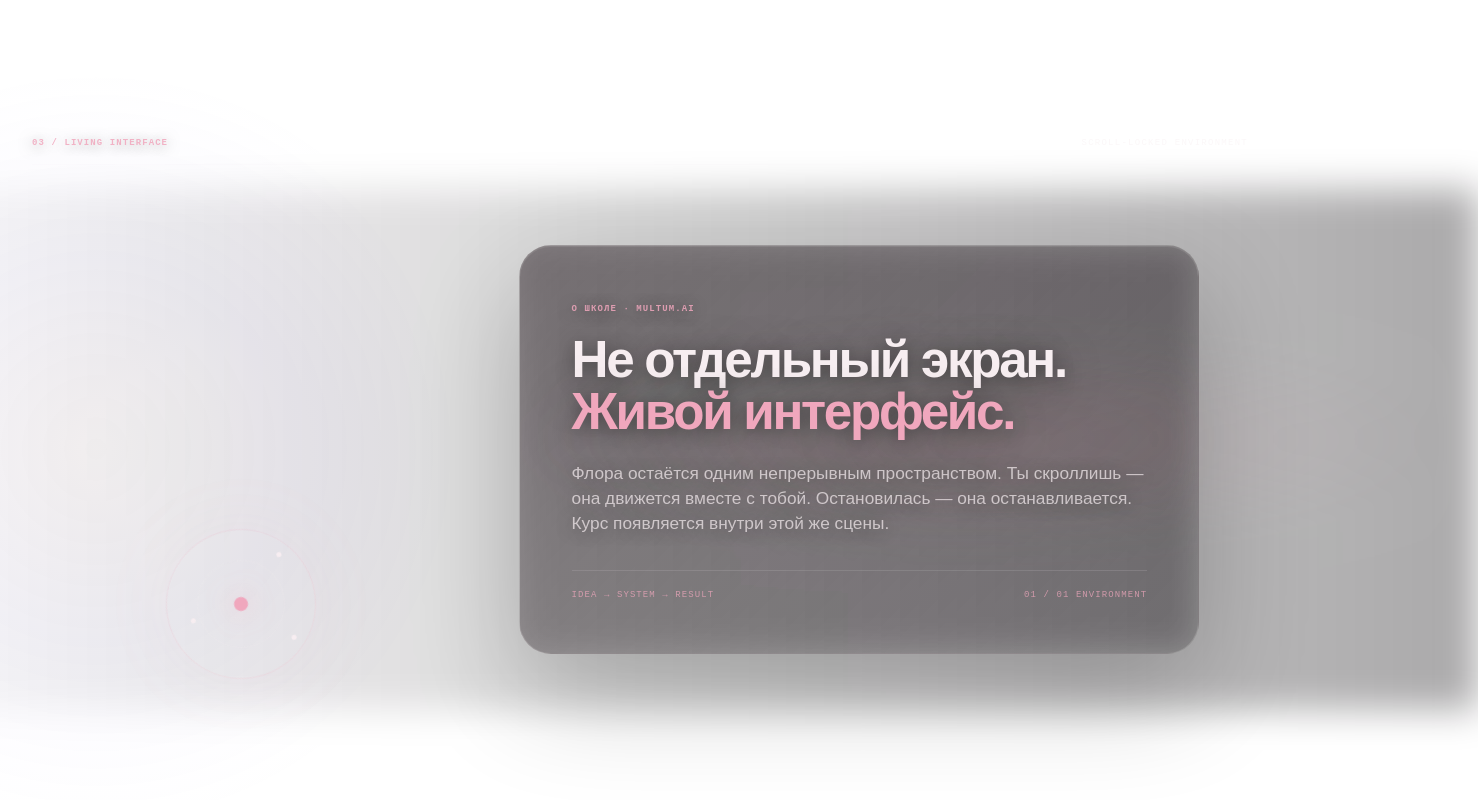
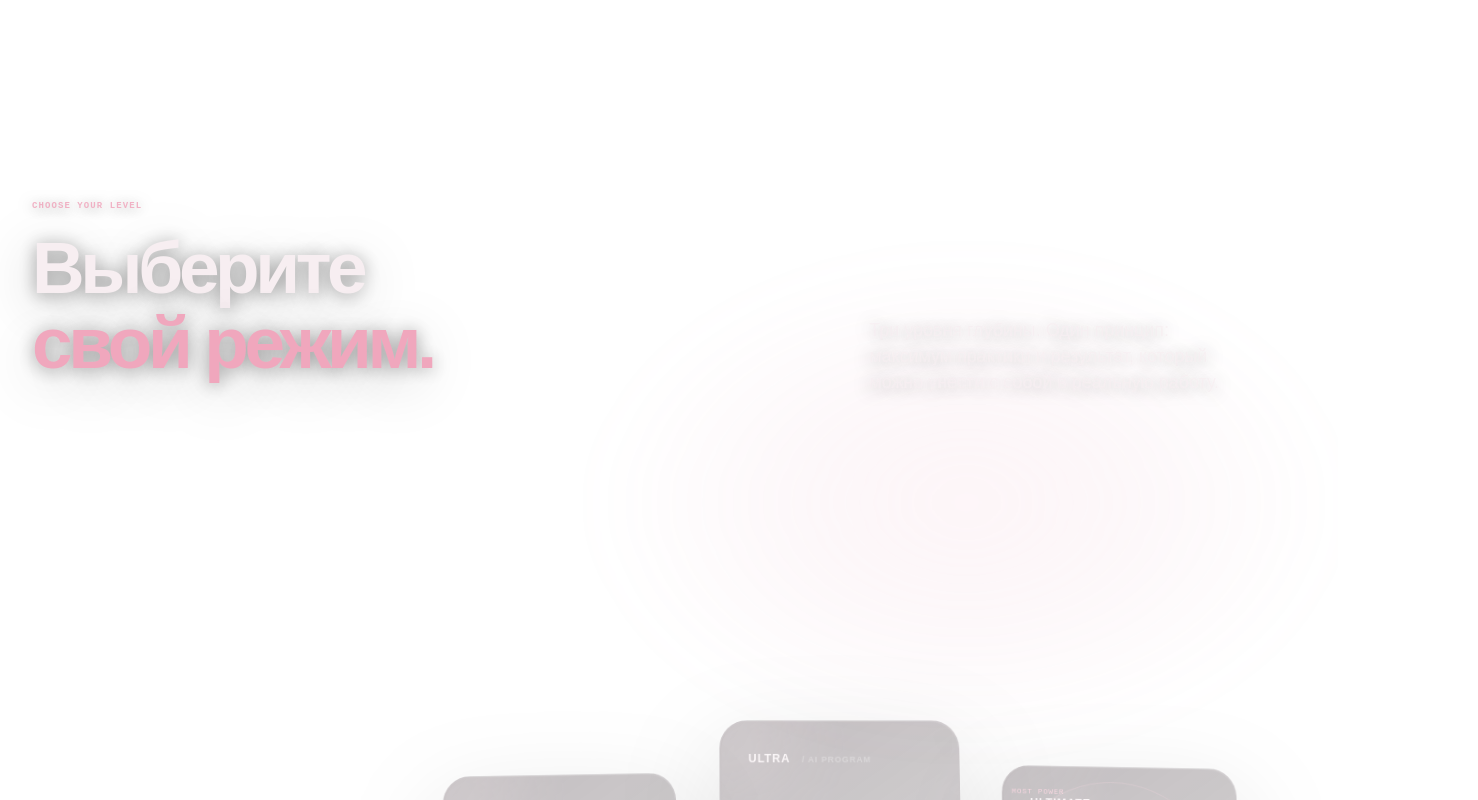
Before and after one commit to fuks19200-ctrl/09, a Next.js app: page / in a window 1280 px wide. Shown: the part 2980-3780 px from the top of the page, 1478 px wide, since content can reach past the window. Built offline with nearby package versions, Linux system fonts and the light colour scheme; no server answers.

Commit message:
Restore original course flow and remove Flora explainer

```diff
--- a/components/SiteClient.tsx
+++ b/components/SiteClient.tsx
@@ -233,27 +233,6 @@ export default function SiteClient() {
           </div>
         </section>
 
-        <section className="section section--hand section-shell">
-          <div className="flora-handoff" data-reveal>
-            <div className="flora-handoff__label">
-              <span className="eyebrow">03 / LIVING INTERFACE</span>
-              <span>SCROLL-LOCKED ENVIRONMENT</span>
-            </div>
-            <div className="flora-handoff__copy">
-              <span className="eyebrow">О ШКОЛЕ · MULTUM.AI</span>
-              <h2>Не отдельный экран.<br /><em>Живой интерфейс.</em></h2>
-              <p>Флора остаётся одним непрерывным пространством. Ты скроллишь — она движется вместе с тобой. Остановилась — она останавливается. Курс появляется внутри этой же сцены.</p>
-              <div className="flora-handoff__meta">
-                <span>IDEA → SYSTEM → RESULT</span>
-                <span>01 / 01 ENVIRONMENT</span>
-              </div>
-            </div>
-            <div className="flora-handoff__signal" aria-hidden="true">
-              <i></i><i></i><i></i>
-            </div>
-          </div>
-        </section>
-
         <section id="courses" className="section section-shell">
           <div className="section-heading section-heading--split" data-reveal>
             <div>
```
